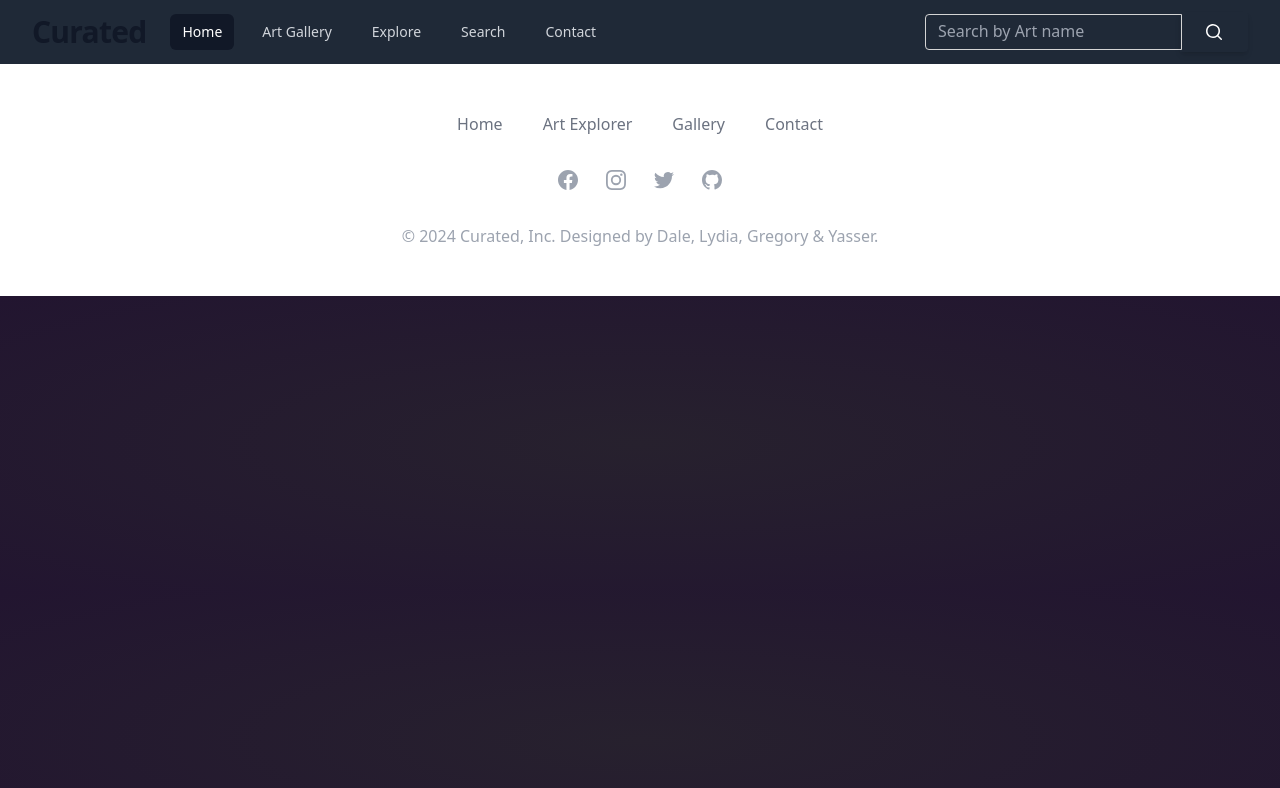
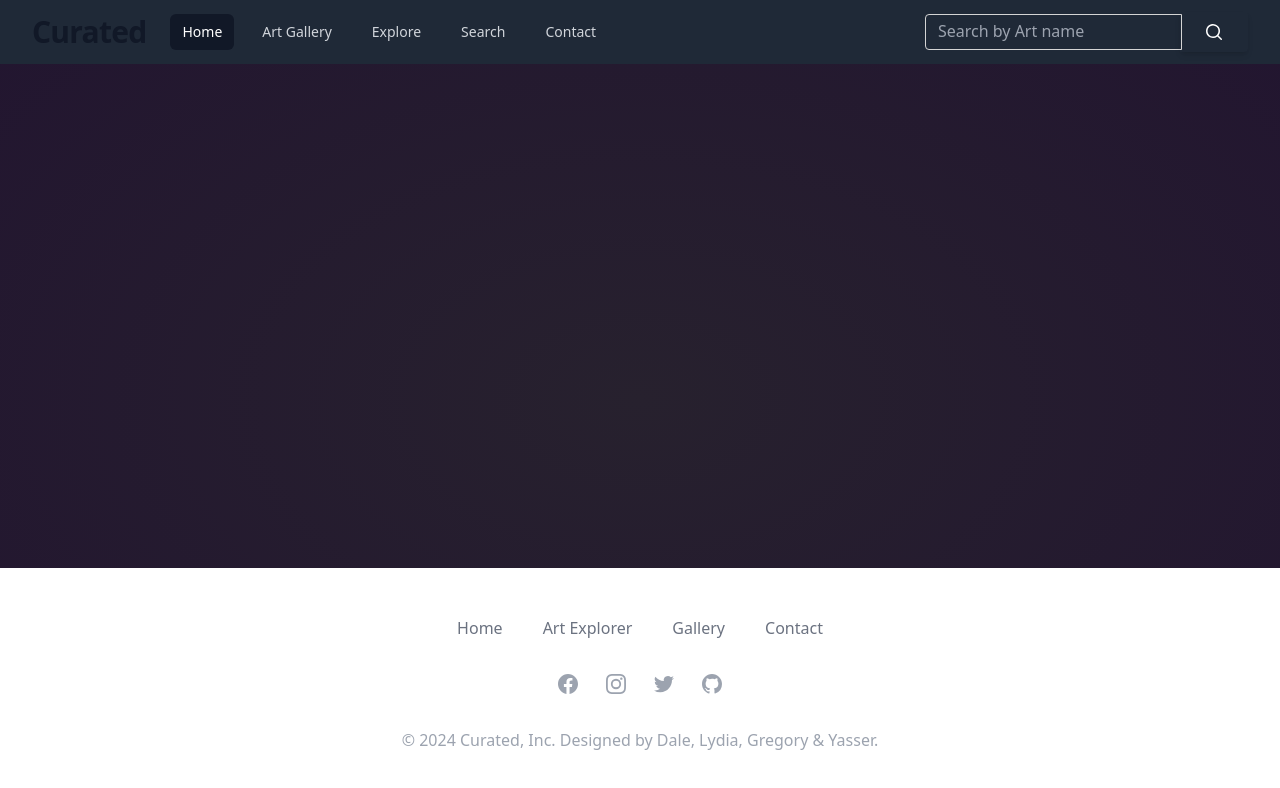
Before and after one commit to yrezvani/curated, a React (Vite) app: page /search in a window 1280 px wide. Shown: the top 788 px of the page. Built offline with nearby package versions, Linux system fonts and the light colour scheme; a web font is replaced by a local one.

Commit message:
Fix issue of footer floating in middle of pages

```diff
--- a/src/App.jsx
+++ b/src/App.jsx
@@ -11,7 +11,8 @@ const apiKey = '0f4dc3f5-f76a-40aa-adaf-78bcdc8f2e05';
 
 function App() {
   return (
-    <>
+    <div className='page-container' >
+      <div className="content-wrap">
       <Router>
       <NavBar />
       <Routes>
@@ -20,9 +21,10 @@ function App() {
         <Route path="/classification/:classificationId" element={<ClassificationDetail apiKey={apiKey} />} />
         <Route path="/artwork/:artworkId" element={<ArtworkDetail apiKey={apiKey} />} />
       </Routes>
-    </Router>
-    <Footer />
-    </>
+      </Router>
+      </div>
+      <Footer />
+    </div>
   );
 }
 
--- a/src/index.css
+++ b/src/index.css
@@ -17,3 +17,18 @@ header {
 header h1 {
   font-size: 1.5rem;
 }
+
+body, html {
+  height: 100%;
+  margin: 0;
+}
+
+.page-container {
+  display: flex;
+  flex-direction: column;
+  min-height: 100vh;
+}
+
+.content-wrap {
+  flex: 1;
+}
```
